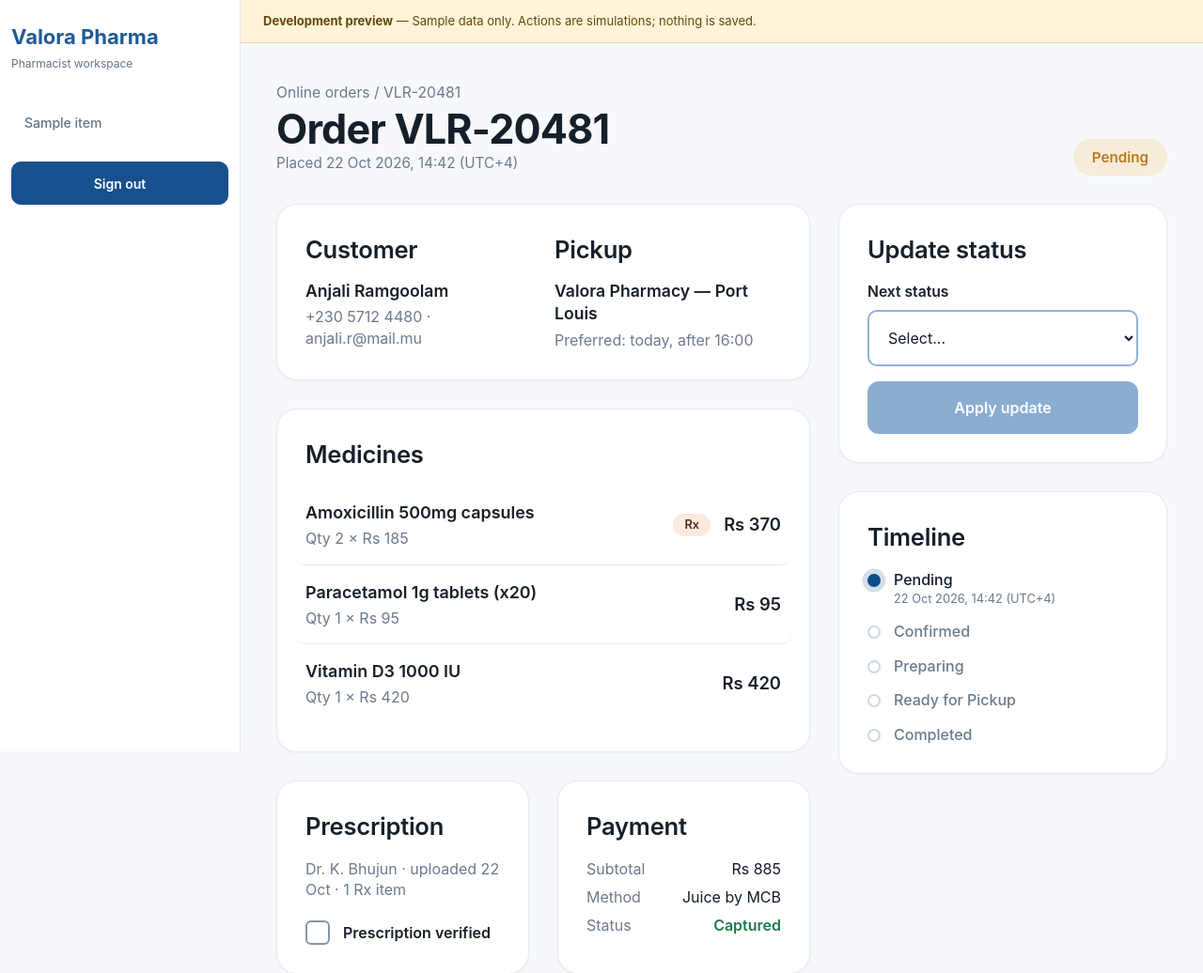
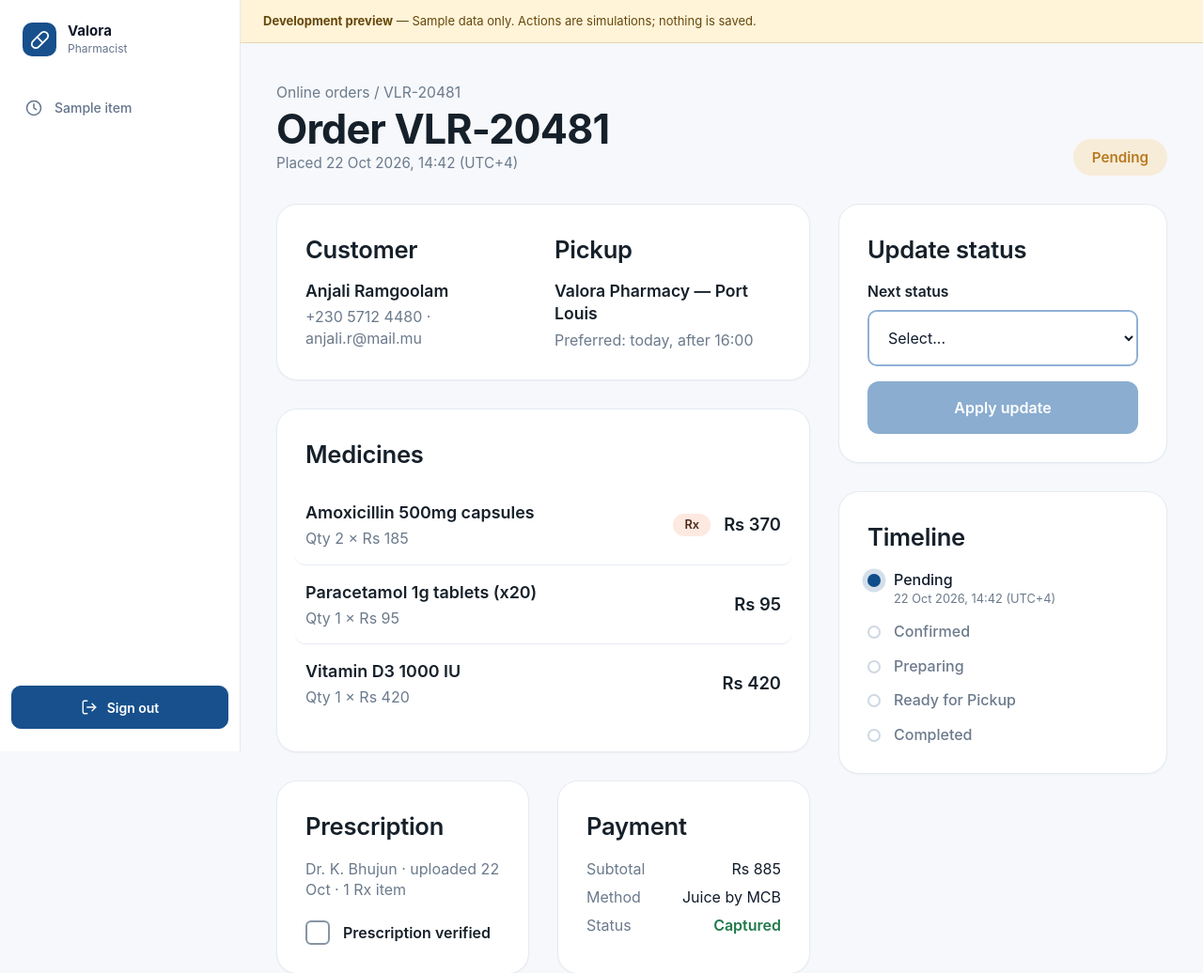
Before and after one commit to shahilgobin-ctrl/Valora_Pharma, a Django app: template frontend/templates/pharmacist/order_detail.html in a window 1280 px wide. Shown: the top 1036 px of the page at 94% size. Run offline with Django 5.2, Linux system fonts and the light colour scheme; the template is opened without the code that fills it: most values are stand-ins (such as "Sample title", 1, 10 or a date in 2020).

Commit message:
Improving sidebar visual
Icons addition.

```diff
--- a/frontend/templates/pharmacist/includes/sidebar.html
+++ b/frontend/templates/pharmacist/includes/sidebar.html
@@ -1,9 +1,87 @@
+
 <aside class="vp-sidebar">
-  <a class="vp-brand" href="{% url 'pharmacist:dashboard' %}">Valora Pharma<span>Pharmacist workspace</span></a>
+
+  <!-- Valora Branding -->
+  <a class="vp-brand-new" href="{% url 'pharmacist:dashboard' %}">
+    <span class="vp-brand-logo" aria-hidden="true">
+      <svg viewBox="0 0 24 24">
+        <path d="m10.5 20.5 10-10a4.95 4.95 0 1 0-7-7l-10 10a4.95 4.95 0 1 0 7 7Z"/>
+        <path d="m8.5 8.5 7 7"/>
+      </svg>
+    </span>
+
+    <span class="vp-brand-text">
+      <strong>Valora</strong>
+      <small>Pharmacist</small>
+    </span>
+  </a>
+
+  <!-- Navigation -->
   <nav class="vp-nav" aria-label="Pharmacist navigation">
     {% for item in navigation %}
-    <a href="{% url item.route %}"{% if active_nav == item.key %} aria-current="page"{% endif %}>{{ item.label }}</a>
+      <a href="{% url item.route %}"
+         {% if active_nav == item.key %}aria-current="page"{% endif %}>
+
+        <span class="vp-nav-icon" aria-hidden="true">
+
+          {% if item.key == "dashboard" %}
+            <svg viewBox="0 0 24 24">
+              <rect x="3" y="3" width="7" height="9" rx="1"/>
+              <rect x="14" y="3" width="7" height="5" rx="1"/>
+              <rect x="14" y="12" width="7" height="9" rx="1"/>
+              <rect x="3" y="16" width="7" height="5" rx="1"/>
+            </svg>
+
+          {% elif item.key == "prescriptions" %}
+            <svg viewBox="0 0 24 24">
+              <path d="M15 2H6a2 2 0 0 0-2 2v16a2 2 0 0 0 2 2h12a2 2 0 0 0 2-2V7Z"/>
+              <path d="M14 2v4a2 2 0 0 0 2 2h4"/>
+              <path d="M10 9H8M16 13H8M16 17H8"/>
+            </svg>
+
+          {% elif item.key == "orders" %}
+            <svg viewBox="0 0 24 24">
+              <path d="m7.5 4.27 9 5.15"/>
+              <path d="M21 8a2 2 0 0 0-1-1.73l-7-4a2 2 0 0 0-2 0l-7 4A2 2 0 0 0 3 8v8a2 2 0 0 0 1 1.73l7 4a2 2 0 0 0 2 0l7-4A2 2 0 0 0 21 16Z"/>
+              <path d="m3.3 7 8.7 5 8.7-5"/>
+              <path d="M12 22V12"/>
+            </svg>
+
+          {% elif item.key == "sale" %}
+            <svg viewBox="0 0 24 24">
+              <circle cx="8" cy="21" r="1"/>
+              <circle cx="19" cy="21" r="1"/>
+              <path d="M2.05 2.05h2l2.66 12.42a2 2 0 0 0 2 1.58h9.78a2 2 0 0 0 1.95-1.57l1.65-7.43H5.12"/>
+            </svg>
+
+          {% else %}
+            <svg viewBox="0 0 24 24">
+              <circle cx="12" cy="12" r="9"/>
+              <path d="M12 7v5l3 2"/>
+            </svg>
+          {% endif %}
+
+        </span>
+
+        <span>{{ item.label }}</span>
+      </a>
     {% endfor %}
   </nav>
-  <form method="post" action="{% url 'accounts:logout' %}">{% csrf_token %}<button class="vp-signout" type="submit">Sign out</button></form>
+
+  <!-- Bottom Sign Out -->
+  <form class="vp-logout-form"
+        method="post"
+        action="{% url 'accounts:logout' %}">
+    {% csrf_token %}
+
+    <button class="vp-signout" type="submit">
+      <svg viewBox="0 0 24 24" aria-hidden="true">
+        <path d="M9 21H5a2 2 0 0 1-2-2V5a2 2 0 0 1 2-2h4"/>
+        <path d="m16 17 5-5-5-5"/>
+        <path d="M21 12H9"/>
+      </svg>
+      Sign out
+    </button>
+  </form>
+
 </aside>
```
